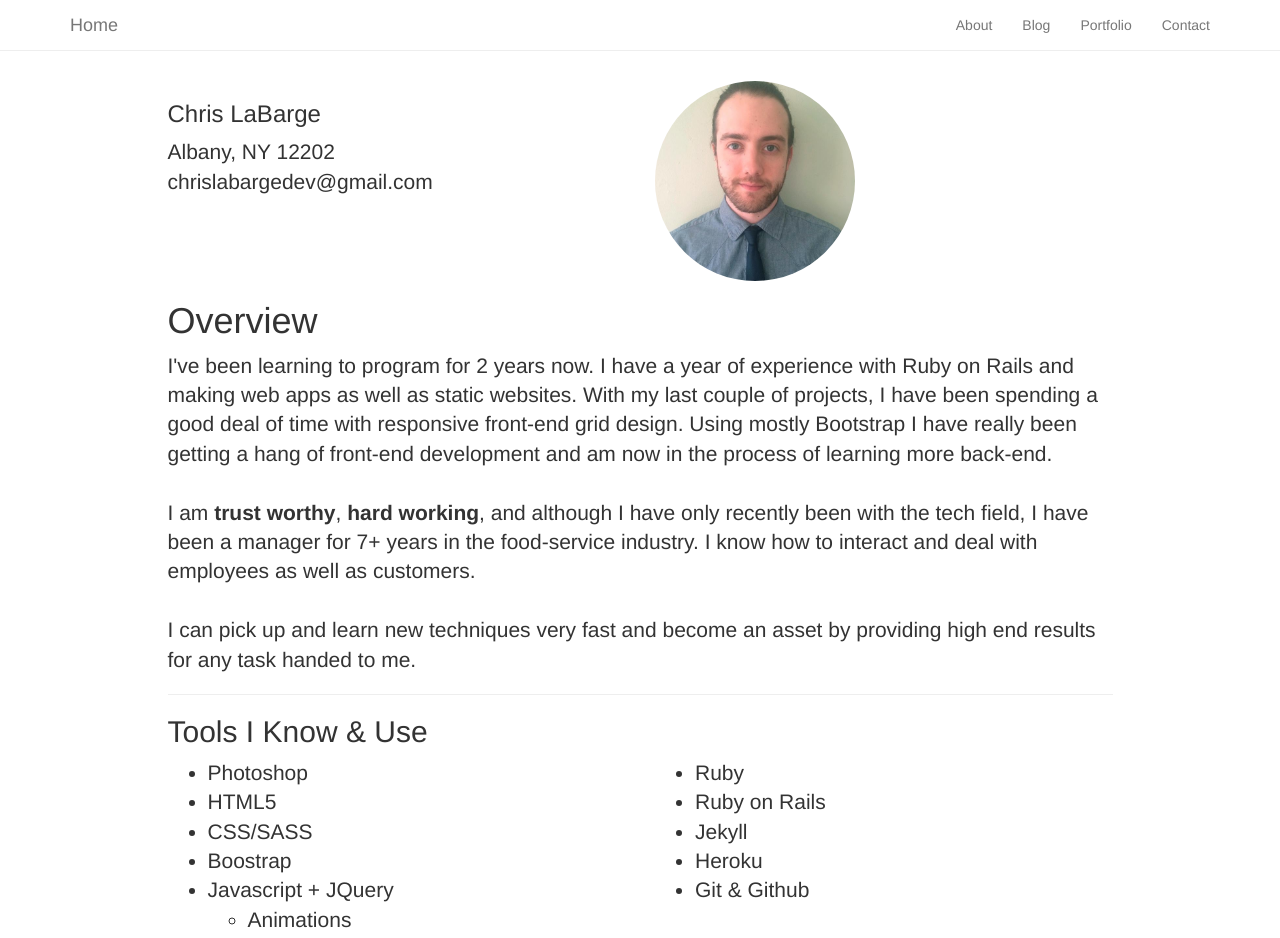
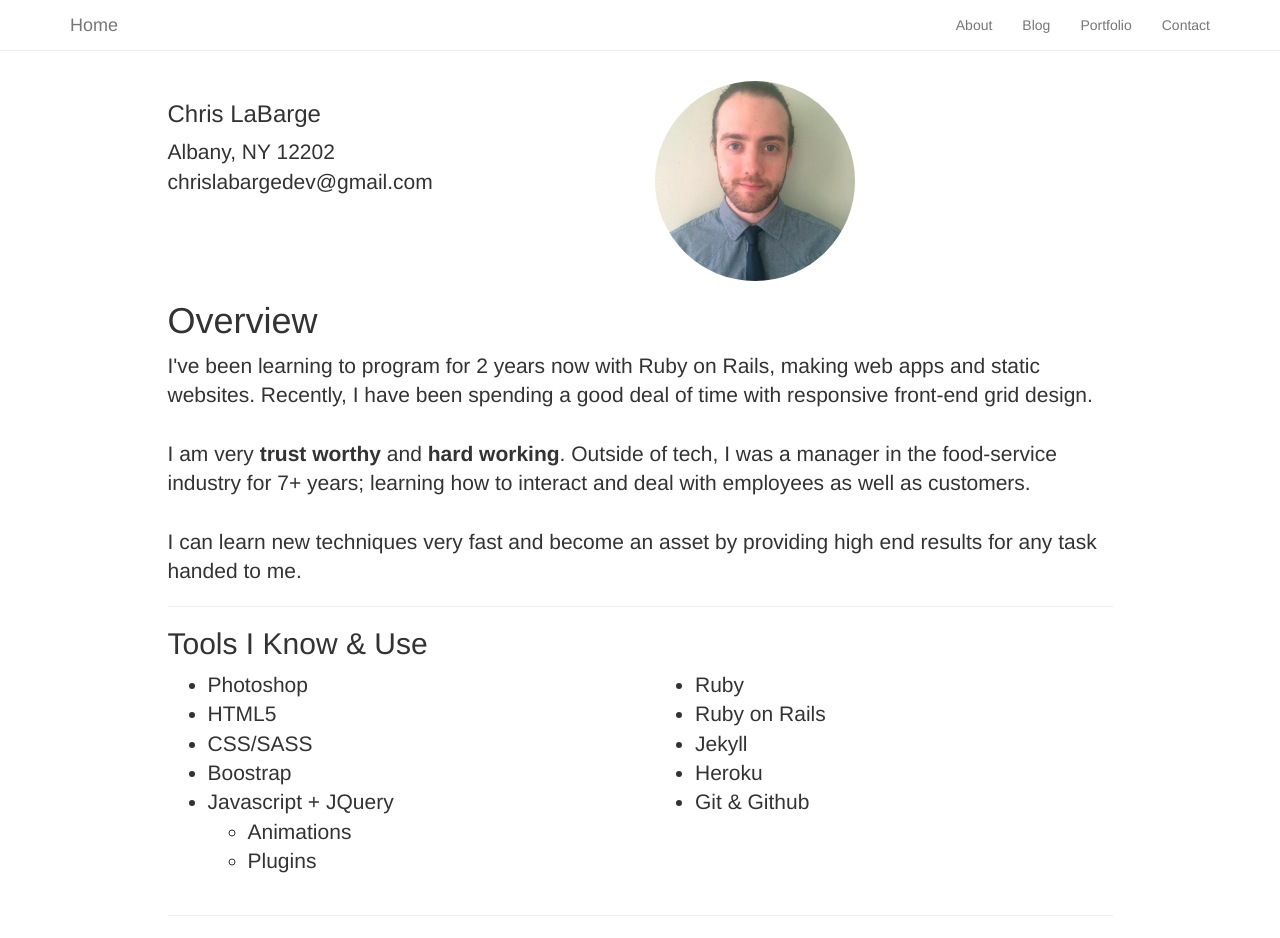
Before and after one commit to chrislabarge/chrislabarge.github.io, a Jekyll site: the page built from resume.html, in a window 1280 px wide. Shown: the top 938 px of the page. Built offline with Jekyll 4.4.1, drawn with Linux system fonts in a browser that asks for light colours; nearby versions of some CDN libraries.

Commit message:
updated the about me and code newbies podcast

```diff
--- a/css/main.scss
+++ b/css/main.scss
@@ -54,6 +54,9 @@
 	margin-top: 20px;
 }
 
+.about-me {
+	max-width:250px
+}
 
 .img-border {
 	border: 1px solid black;
@@ -499,6 +502,9 @@
 		margin-top: 30px;
 	}
 
+	.about-me {
+		max-width:350px
+	}
 
   .recent-blog {
   	margin-top: 30px;
--- a/resume.html
+++ b/resume.html
@@ -27,18 +27,15 @@
 			<div class="col-sm-10 col-sm-offset-1">
 				<h1>Overview</h1>
 				<p class="lead">
-					I've been learning to program for 2 years now.  I have a year of experience with
-					Ruby on Rails and making web apps as well as static websites. With my
-					last couple of projects, I have been spending a good deal of time with
-					responsive front-end grid design.  Using mostly Bootstrap I have really
-					been getting a hang of front-end development and am now in the process
-					of learning more back-end.
+					I've been learning to program for 2 years now with Ruby on Rails,
+					making web apps and static websites. Recently, I have been spending a
+					good deal of time with responsive front-end grid design.
 					<br><br>
-					I am <b>trust worthy</b>, <b>hard working</b>, and although I have only recently been with the tech
-					field, I have been a manager for 7+ years in the food-service industry.  I know how to
-					interact and deal with employees as well as customers.
+					I am very <b>trust worthy</b> and <b>hard working</b>. Outside of tech,
+					I was a manager  in the food-service industry for 7+ years; learning
+					how to interact and deal with employees as well as customers.
 					<br></br>
-					I can pick up and learn new techniques very fast and become an asset by providing
+					I can learn new techniques very fast and become an asset by providing
 					high end results for any task handed to me.
 				</p>
 
```
Also changed, not shown: _posts/coding/2015-03-19-code-newbie.md (+7 -6 lines), about.html (+3 -4 lines), index.html (+6 -6 lines), 1 other file.
